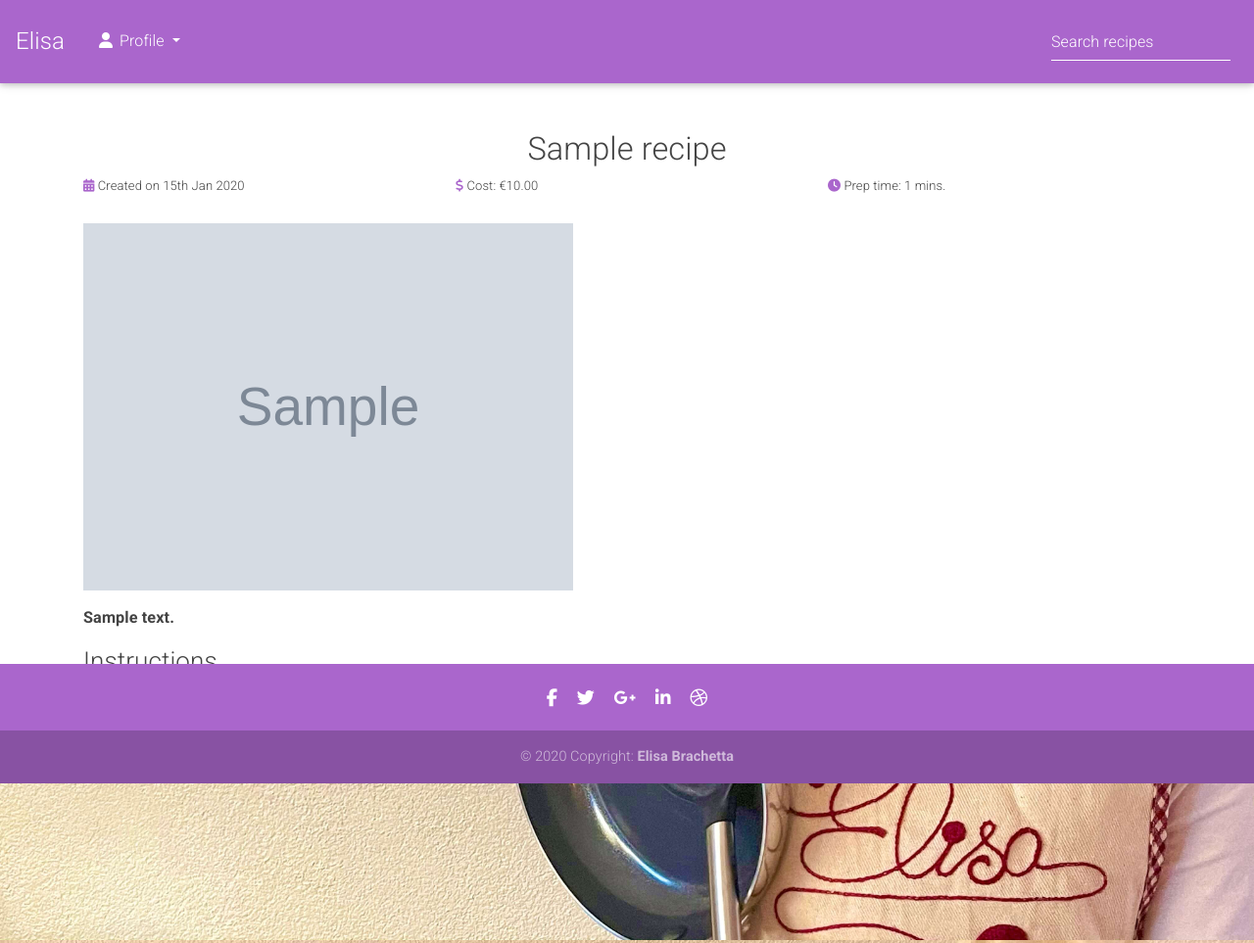
After one commit to GBrachetta/recipes, a Django app: template recipes/templates/recipes/recipe.html in a window 1280 px wide. The commit adds this page. Shown: the whole page at 98% size. Run offline with Django 3.2, Linux system fonts and the light colour scheme; the template is opened without the code that fills it: values that come from a table or form of the project are taken from there, others are empty; tables that the repository leaves empty hold one stand-in row (values such as "Sample post"); grey boxes marked "Sample" are stand-in pictures; parts of the project's set-up code (start-up, migrations or seed data) failed here and were passed over; some libraries are stand-ins or nearby versions.

Commit message:
Added recipe template - Avatar for no user

```diff
--- a/home/templates/home/home.html
+++ b/home/templates/home/home.html
@@ -5,13 +5,13 @@
     <div class="row h-100">
         <div class="col-7 col-md-6 my-auto">
             <h1 class="display-3 text-dark font-weight-bolder">
-                The recipes collection
+                ELISA'S KITCHEN
             </h1>
             <div class="my-5">
                 <h4>
                     <a href="{% url 'recipes' %}"
                         class="discover-button btn btn-lg text-uppercase py-3">
-                        Discover
+                        Discover the recipes
                     </a>
                 </h4>
             </div>
--- a/recipes/models.py
+++ b/recipes/models.py
@@ -67,11 +67,9 @@ class Recipe(models.Model):
         self.created = timezone.now()
         if self.image:
             self.thumbnail = make_thumbnail(self.image, size=(600, 600))
-
             super().save(*args, **kwargs)
         else:
             super().save(*args, **kwargs)
-
 
     @property
     def thumbnail_preview(self):
--- a/recipes/templates/recipes/add_recipe.html
+++ b/recipes/templates/recipes/add_recipe.html
@@ -1,7 +1,7 @@
 {% extends 'base.html' %}
 {% load static %}
 {% block content %}
-<div class="container">
+<div class="container mt-3 mb-5">
 <div class="white-overlay"></div>
     <div class="row justify-content-center">
         <div class="col-12 col-md-6">
@@ -32,6 +32,7 @@
         </div>
     </div>
 </div>
+<div class="spacer"></div>
 {% endblock %}
 
 {% block postjs %}
--- /dev/null
+++ b/recipes/templates/recipes/recipe.html
@@ -0,0 +1,47 @@
+{% extends 'base.html' %}
+{% block content %}
+<div class="white-overlay"></div>
+<div class="container my-5">
+    <div class="row">
+        <div class="col">
+            <h1 class="recipe-title text-center">
+                {{ recipe.name }}
+            </h1>
+            <div class="row">
+                <div class="col-4">
+                    <p class="recipe-details">
+                        <span><i class="fas fa-calendar-alt text-secondary"></i></span>
+                        Created on {{ recipe.created|date:"dS M Y" }}
+                    </p>
+                </div>
+                <div class="col-4">
+                    <p class="recipe-details">
+                    <span><i class="fas fa-dollar-sign text-secondary"></i></span>
+                        Cost: €{{ recipe.price }}
+                </div>
+                </p>
+                <div class="col-4">
+                    <p class="recipe-details">
+                    <span><i class="fas fa-clock text-secondary"></i></span>
+                        Prep time: {{ recipe.time }} mins.
+                </div>
+                </p>
+            </div>
+            {% if recipe.image %}
+            <img class="img-fluid my-3 image-recipe image-center" src="{{ recipe.image.url }}" alt="" width="500">
+            {% else %}
+            <img class="img-fluid my-3 image-recipe" src="{{ MEDIA_URL }}noimage.png" alt="" width="400">
+            {% endif %}
+            <p class="lead font-weight-bold recipe-description">
+                {{ recipe.description|linebreaksbr}}
+            </p>
+            <h2 class="instructions-title">Instructions</h2>
+            <p class="recipe-instructions">
+                {{ recipe.instructions|linebreaksbr}}
+            </p>
+        </div>
+    </div>
+    <a class="btn btn-back" href="{% url 'recipes' %}">Back to Recipes</a>
+</div>
+<div class="spacer"></div>
+{% endblock %}
--- a/recipes/urls.py
+++ b/recipes/urls.py
@@ -4,4 +4,5 @@ from . import views
 urlpatterns = [
     path("", views.recipes, name="recipes"),
     path("add_recipe/", views.add_recipe, name="add_recipe"),
+    path("<int:recipe_id>/", views.recipe_detail, name="recipe_detail"),
 ]
```
Also changed, not shown: media/nouser.jpg (added).
